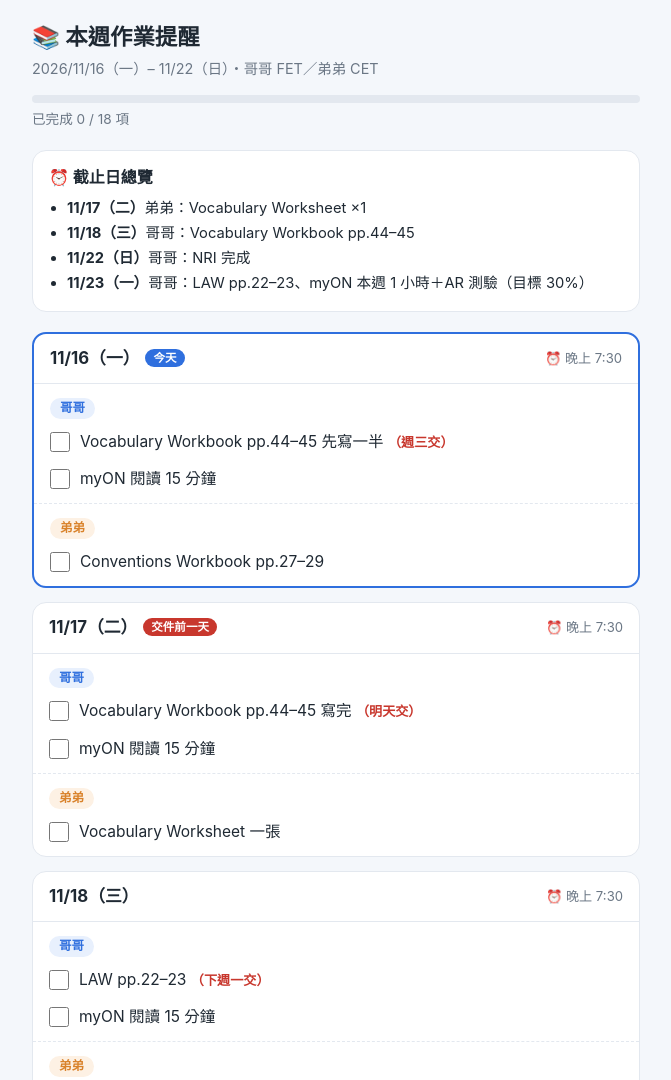
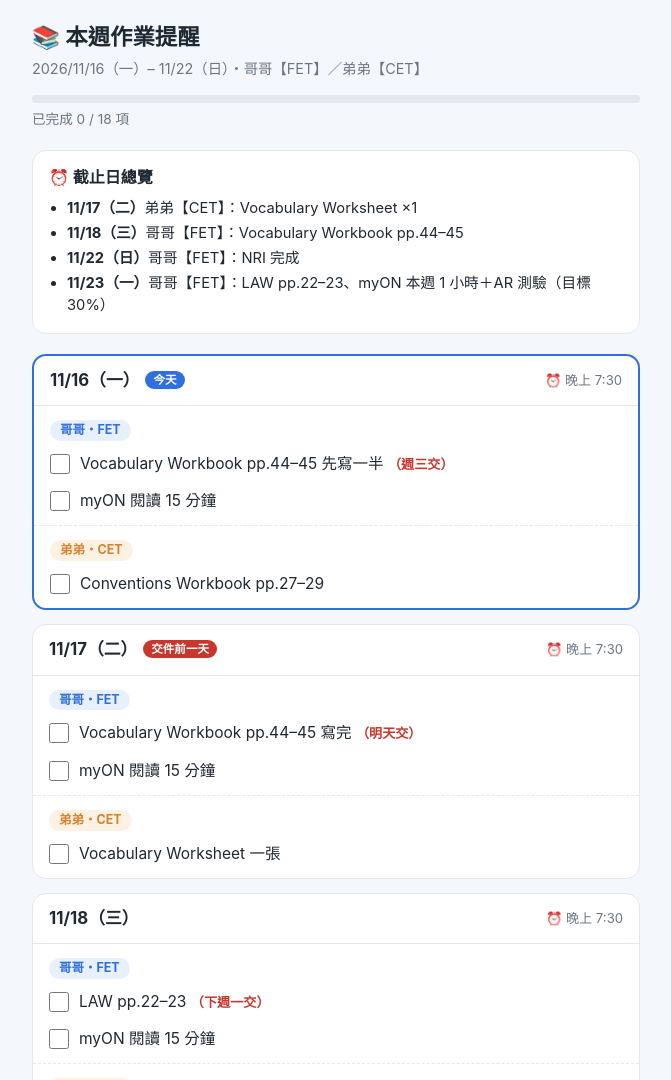
Before and after one commit to nickwu327-dotcom/HomeWork, a plain HTML site: page index.html in a window 1280 px wide. Shown: the top 1080 px of the page, without its empty margins (304-975 px from the left). Drawn offline with Linux system fonts and the light colour scheme.

Commit message:
作業標示加上 CET／FET 班別
Co-Authored-By: Claude Opus 5.5 <noreply@anthropic.com>
Claude-Session: https://claude.ai/code/session_01AqYT6DJjVsfCqfcTWwVHJb

```diff
--- a/index.html
+++ b/index.html
@@ -61,17 +61,17 @@
 <body>
 <div class="wrap">
   <h1>📚 本週作業提醒</h1>
-  <p class="sub">2026/11/16（一）– 11/22（日）・哥哥 FET／弟弟 CET</p>
+  <p class="sub">2026/11/16（一）– 11/22（日）・哥哥【FET】／弟弟【CET】</p>
   <div class="progress"><div id="bar"></div></div>
   <div class="ptext" id="ptext"></div>
 
   <div class="deadlines">
     <h2>⏰ 截止日總覽</h2>
     <ul>
-      <li><b>11/17（二）</b>弟弟：Vocabulary Worksheet ×1</li>
-      <li><b>11/18（三）</b>哥哥：Vocabulary Workbook pp.44–45</li>
-      <li><b>11/22（日）</b>哥哥：NRI 完成</li>
-      <li><b>11/23（一）</b>哥哥：LAW pp.22–23、myON 本週 1 小時＋AR 測驗（目標 30%）</li>
+      <li><b>11/17（二）</b>弟弟【CET】：Vocabulary Worksheet ×1</li>
+      <li><b>11/18（三）</b>哥哥【FET】：Vocabulary Workbook pp.44–45</li>
+      <li><b>11/22（日）</b>哥哥【FET】：NRI 完成</li>
+      <li><b>11/23（一）</b>哥哥【FET】：LAW pp.22–23、myON 本週 1 小時＋AR 測驗（目標 30%）</li>
     </ul>
   </div>
 
@@ -82,6 +82,7 @@
 
 <script>
 const BIG = "哥哥", SMALL = "弟弟";
+const CLS = { [BIG]: "FET", [SMALL]: "CET" };
 const DAYS = [
   { date: "2026-11-16", label: "11/16（一）", time: "晚上 7:30", tasks: [
     [SMALL, "Conventions Workbook pp.27–29"],
@@ -146,7 +147,7 @@ function render() {
       if (!items.length) return;
       const box = document.createElement("div");
       box.className = "kid";
-      box.innerHTML = `<span class="kname ${kid === BIG ? "big" : "small"}">${kid}</span>`;
+      box.innerHTML = `<span class="kname ${kid === BIG ? "big" : "small"}">${kid}・${CLS[kid]}</span>`;
       items.forEach(({ t, ti }) => {
         const id = di + "-" + ti;
         total++; if (state[id]) done++;
```
